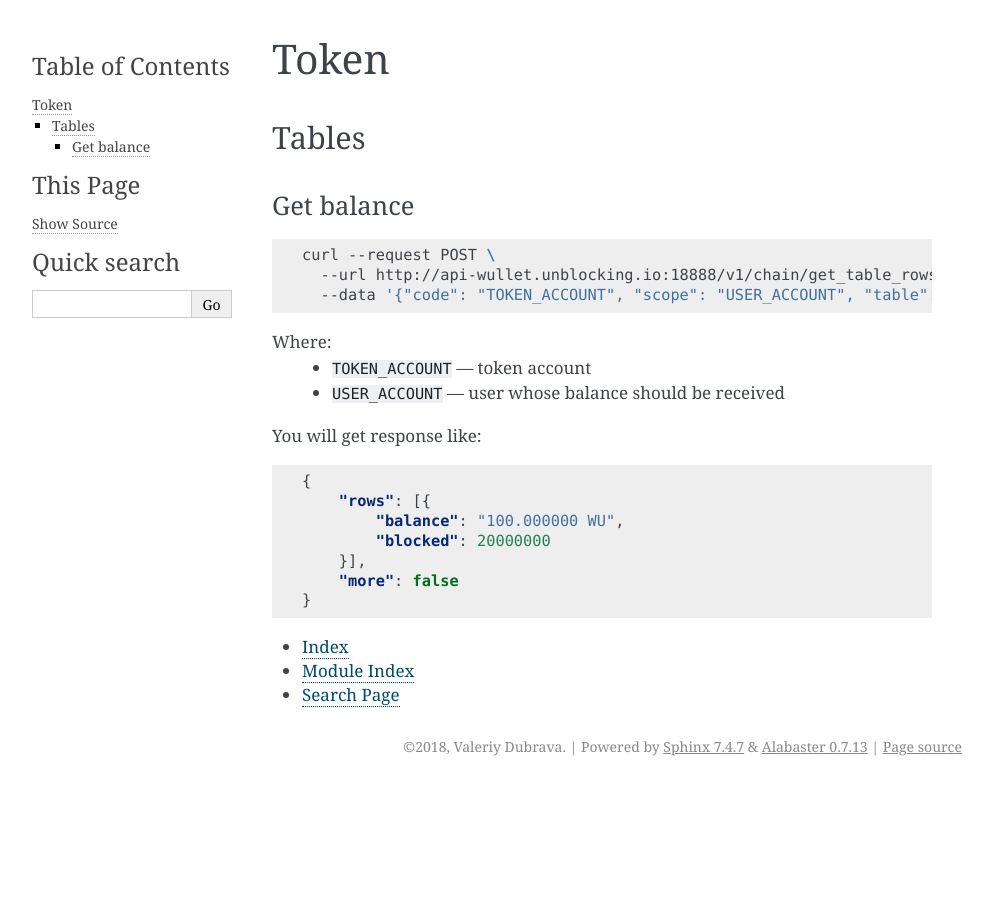
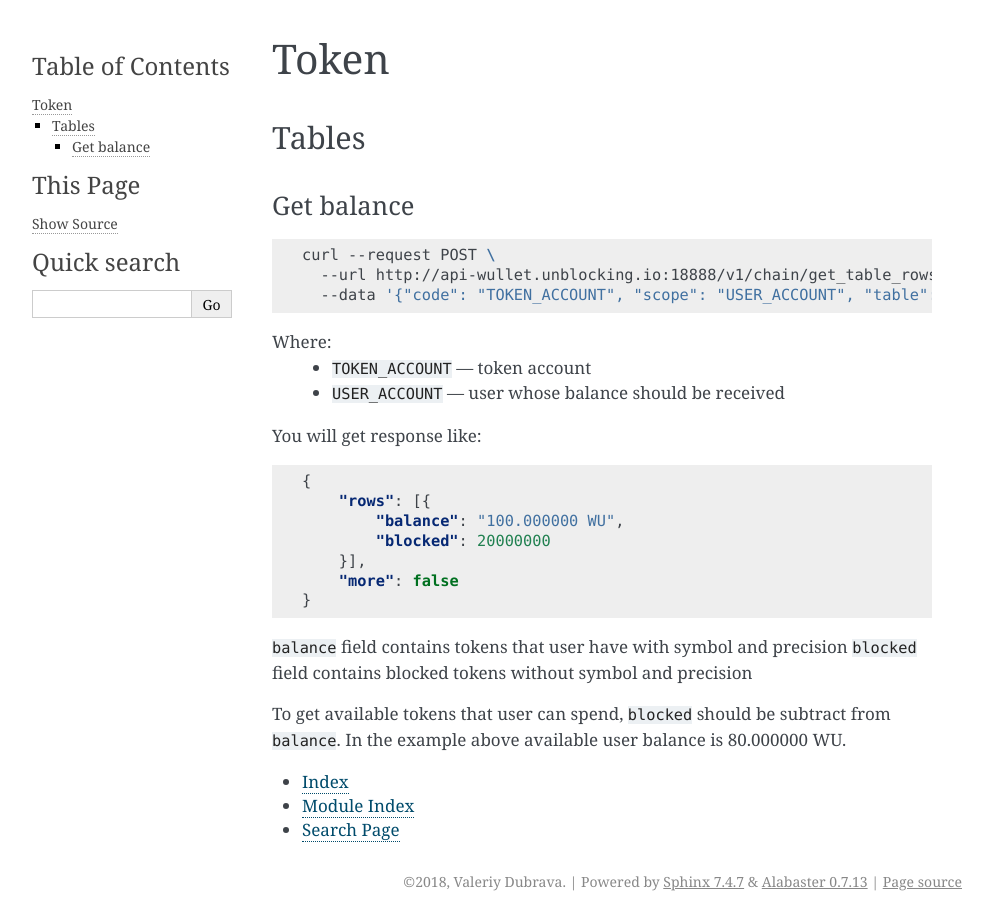
Before and after one commit to Wuletou/docs, a Sphinx documentation site: the page built from docs/source/getbalance.rst, in a window 1280 px wide. Shown: the whole page, without its empty margins (148-1141 px from the left). Built offline with Sphinx 7.4.7, drawn with Linux system fonts in a browser that asks for light colours; formulas are drawn with MathJax 3; before the commit the page ends 900 px from its top, so only the background shows below that.

Commit message:
balance explained

```diff
--- a/docs/source/getbalance.rst
+++ b/docs/source/getbalance.rst
@@ -27,6 +27,11 @@ You will get response like:
         "more": false
     }
 
+``balance`` field contains tokens that user have with symbol and precision
+``blocked`` field contains blocked tokens without symbol and precision
+
+To get available tokens that user can spend, ``blocked`` should be subtract from ``balance``. In the example above available user balance is 80.000000 WU.
+
 * :ref:`genindex`
 * :ref:`modindex`
 * :ref:`search`
```
